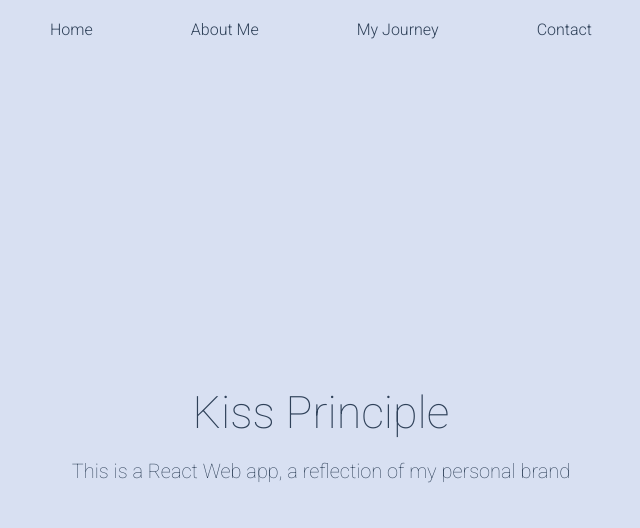
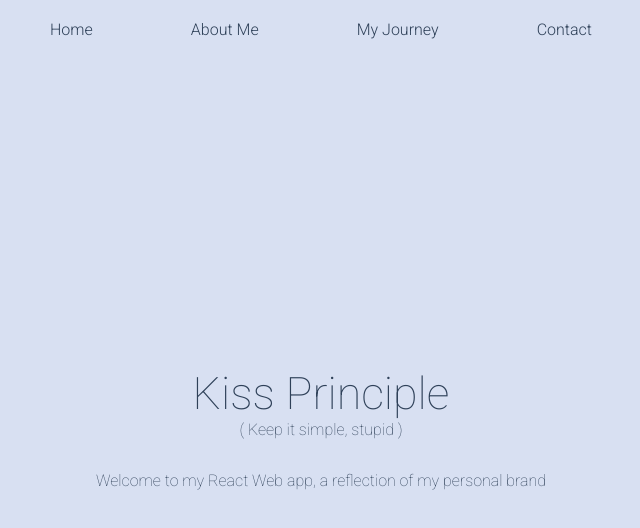
Before and after one commit to danielsantiago1230/kiss-principle, a React (Create React App) app: page /#/ in a window 1280 px wide. Shown: the top 528 px of the page, without its empty margins (319-959 px from the left). Built offline with nearby package versions, Linux system fonts and the light colour scheme.

Commit message:
clear concept

```diff
--- a/src/pages/Home.tsx
+++ b/src/pages/Home.tsx
@@ -5,7 +5,8 @@ const Home = () => {
         <div style={styles.container}>
             <div style={styles.circle}>
                 <h1 style={styles.heading}>Kiss Principle</h1>
-                <p style={styles.paragraph}>This is a React Web app, a reflection of my personal brand</p>
+                <h2 style={styles.subtile}>( Keep it simple, stupid )</h2>
+                <p style={styles.paragraph}> Welcome to my React Web app, a reflection of my personal brand</p>
             </div>
         </div>
     );
@@ -25,12 +26,18 @@ const styles: { [key: string]: CSSProperties } = {
         fontSize: "2.8rem",
         marginBottom: "0"
     },
-    paragraph: {
-        marginTop: "1rem",
+    subtile: {
         textAlign: "center",
         fontWeight: 100,
-        fontSize: "1.25rem",
-        margin: "1.25rem",
+        fontSize: "1rem",
+        marginTop: "0"
+    },
+    paragraph: {
+        marginTop: "2rem",
+        textAlign: "center",
+        fontWeight: 100,
+        fontSize: "1.0rem",
+        margin: "2rem",
     }
 }
 
```
